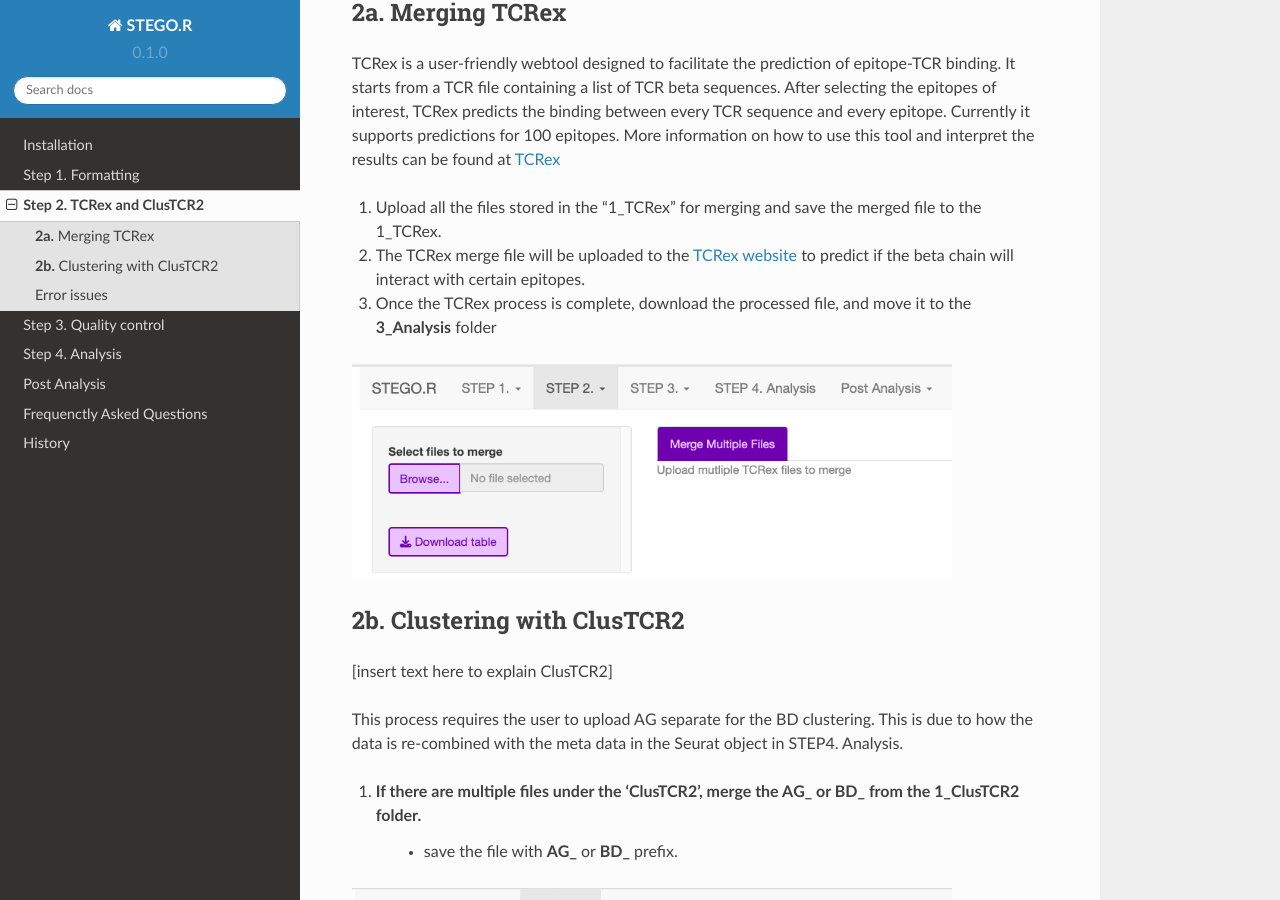
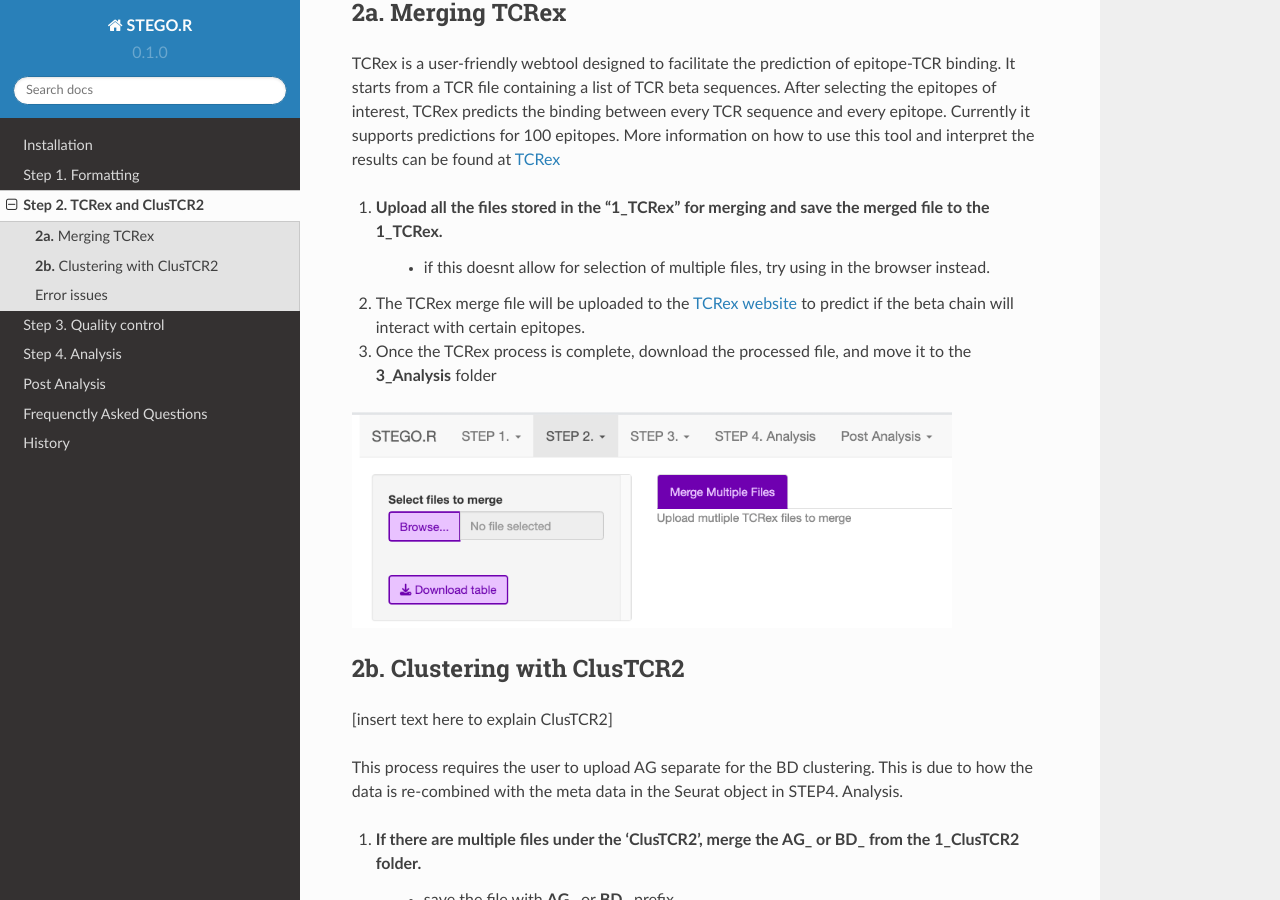
Before and after one commit to KerryAM-R/STEGOR, a Sphinx documentation site: the page built from docs/source/2.STEP2.rst, in a window 1280 px wide and 900 px high, scrolled down 469 px. Built offline with Sphinx 7.4.7 and the Read the Docs theme 2.0.0, drawn with Linux system fonts in a browser that asks for light colours.

Commit message:
Update 2.STEP2.rst

```diff
--- a/docs/source/2.STEP2.rst
+++ b/docs/source/2.STEP2.rst
@@ -18,12 +18,15 @@
 TCRex is a user-friendly webtool designed to facilitate the prediction of epitope-TCR binding. It starts from a TCR file containing a list of TCR beta sequences. After selecting the epitopes of interest, TCRex predicts the binding between every TCR sequence and every epitope. Currently it supports predictions for 100 epitopes. More information on how to use this tool and interpret the results can be found at `TCRex <https://tcrex.biodatamining.be/instructions/>`_
 
 1. Upload all the files stored in the "1_TCRex" for merging and save the merged file to the 1_TCRex.
+    - if this doesnt allow for selection of multiple files, try using in the browser instead.
+
 2. The TCRex merge file will be uploaded to the `TCRex website <https://tcrex.biodatamining.be>`_ to predict if the beta chain will interact with certain epitopes.
 3. Once the TCRex process is complete, download the processed file, and move it to the **3_Analysis** folder
 
 .. image:: img/2a_TCRex_merge.png
   :width: 600
   :alt: Alternative text
+
 
 
 **2b.** Clustering with ClusTCR2
```
